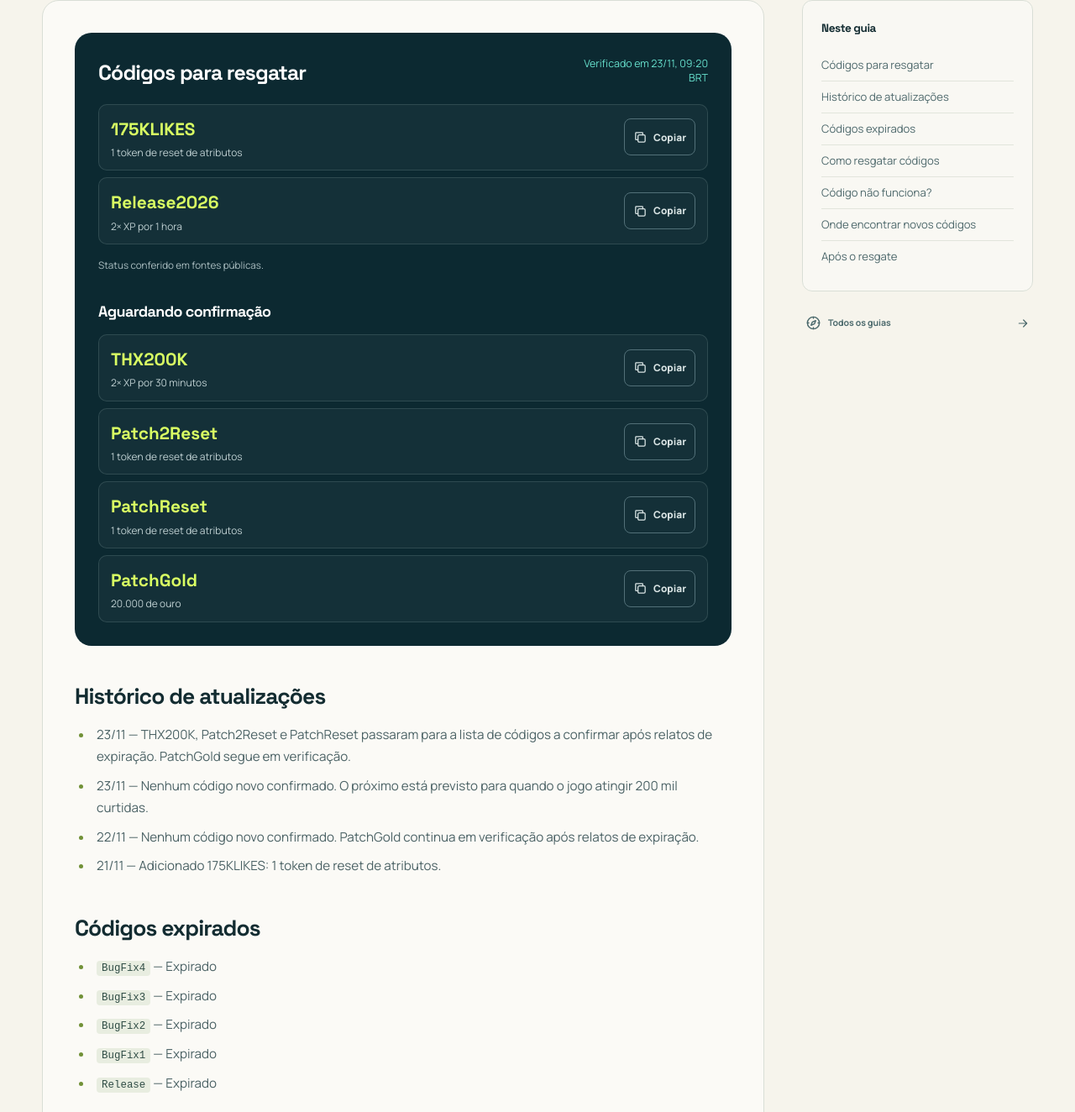
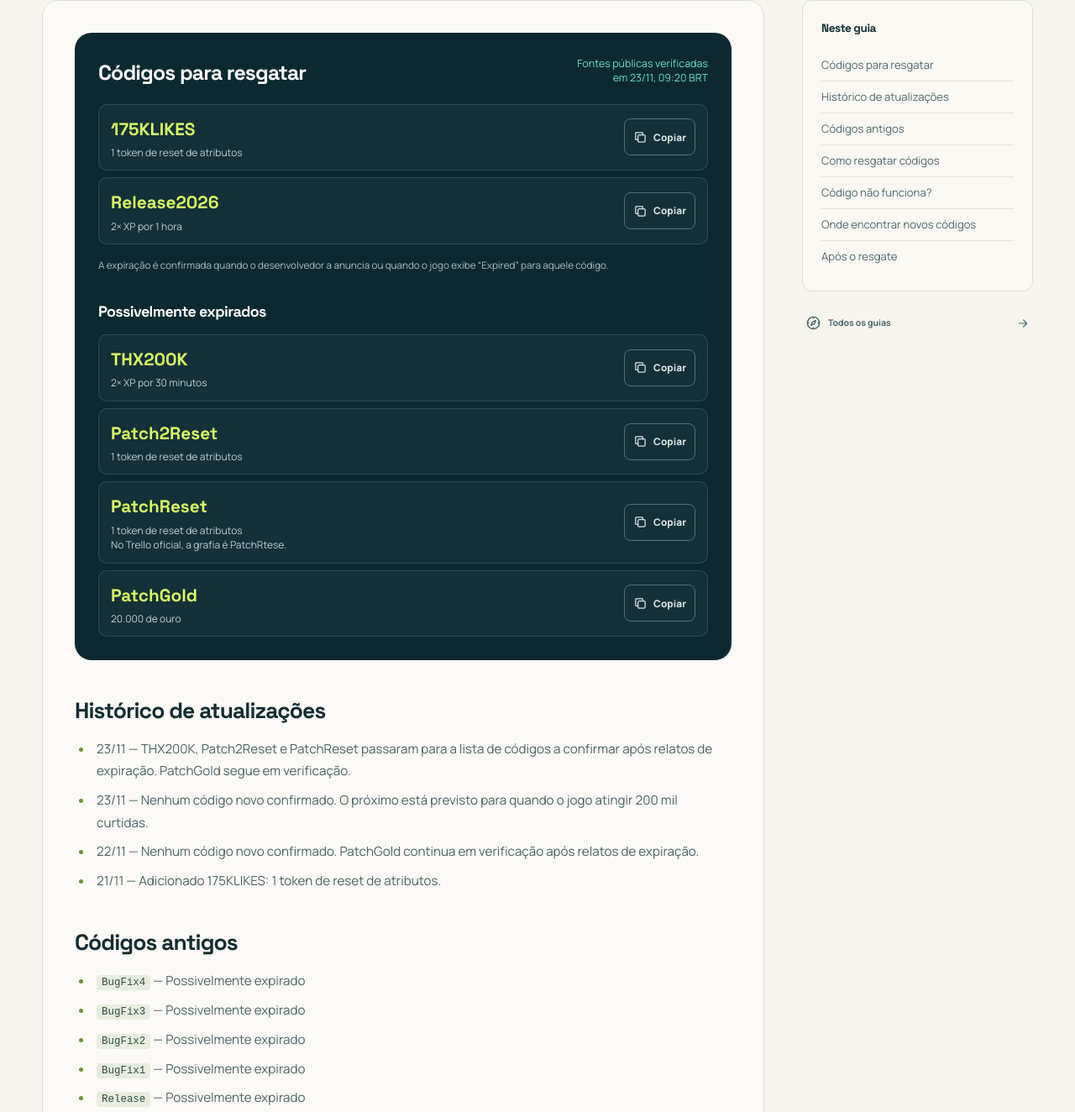
Before and after one commit to flapBird/voxseas, an Astro site: page /codigos in a window 1280 px wide. Shown: the part 221-1545 px from the top of the page at 84% size. Built offline with nearby package versions, Linux system fonts and the light colour scheme; Astro itself is replaced by a stand-in of ours.

Commit message:
fix: 按证据区分兑换码疑似过期与确认失效

```diff
--- a/src/components/CodeList.astro
+++ b/src/components/CodeList.astro
@@ -14,7 +14,7 @@ const visibleCodes = pending ? pendingCodes : codes.slice(0, limit);
 <div class:list={['code-list', { 'code-list-compact': compact }]}>
   {visibleCodes.map((item) => (
     <article class="code-item" id={entryId('code', item.code)}>
-      <div class="code-main"><code>{item.code}</code><p>{compact && item.source === 'trello' ? item.compactReward[lang] : item.reward[lang]}</p></div>
+      <div class="code-main"><code>{item.code}</code><p>{compact && 'compactReward' in item ? item.compactReward[lang] : item.reward[lang]}</p>{'note' in item && <p>{item.note[lang]}</p>}</div>
       <button class="copy-button" type="button" data-copy={item.code} aria-label={`${isTh ? 'คัดลอกโค้ด' : isEn ? 'Copy code' : 'Copiar código'} ${item.code}`} hidden>
         <Icon class="copy-default" name="copy" size={17} /><Icon class="copy-success" name="check" size={17} /><span data-copy-label>{isTh ? 'คัดลอก' : isEn ? 'Copy' : 'Copiar'}</span>
       </button>
--- a/src/components/CodeSections.astro
+++ b/src/components/CodeSections.astro
@@ -1,6 +1,6 @@
 ---
 import CodeList from './CodeList.astro';
-import { archivedCodes, codeReviews, codesReviewedISO, formatReviewStamp, pendingCodes } from '../data/codes';
+import { confirmedExpiredCodes, historicalExpiryReports, codeReviews, codesReviewedISO, formatReviewStamp, pendingCodes } from '../data/codes';
 import type { Locale } from '../data/guides';
 import { entryId } from '../lib/search-text';
 
@@ -12,13 +12,13 @@ const isEn = lang === 'en';
   <div class="codes-panel-heading">
     <h2>{isEn ? 'Codes to try' : 'Códigos para resgatar'}</h2>
     <time datetime={codesReviewedISO}>
-      {isEn ? 'Checked on' : 'Verificado em'} {formatReviewStamp(codesReviewedISO, lang, true)} BRT
+      {isEn ? 'Public sources checked on' : 'Fontes públicas verificadas em'} {formatReviewStamp(codesReviewedISO, lang, true)} BRT
     </time>
   </div>
   <CodeList lang={lang} />
-  <p class="code-disclaimer">{isEn ? 'Status checked against public reports.' : 'Status conferido em fontes públicas.'}</p>
+  <p class="code-disclaimer">{isEn ? 'Expiry is confirmed when the developer announces it or the game shows “Expired” for that code.' : 'A expiração é confirmada quando o desenvolvedor a anuncia ou quando o jogo exibe “Expired” para aquele código.'}</p>
   {pendingCodes.length > 0 && <>
-    <h3>{isEn ? 'Awaiting confirmation' : 'Aguardando confirmação'}</h3>
+    <h3>{isEn ? 'Possibly expired' : 'Possivelmente expirados'}</h3>
     <CodeList lang={lang} pending />
   </>}
 </section>
@@ -26,7 +26,13 @@ const isEn = lang === 'en';
 <ul>
   {codeReviews.map(({ checkedAt, note }) => <li><time datetime={checkedAt}>{formatReviewStamp(checkedAt, lang)}</time> — {note[lang]}</li>)}
 </ul>
-<h2 id={isEn ? 'archived-codes' : 'codigos-antigos'}>{isEn ? 'Expired codes' : 'Códigos expirados'}</h2>
+<h2 id={isEn ? 'archived-codes' : 'codigos-antigos'}>{isEn ? 'Older codes' : 'Códigos antigos'}</h2>
 <ul>
-  {archivedCodes.map((code) => <li id={entryId('code', code)}><code>{code}</code> — {isEn ? 'Expired' : 'Expirado'}</li>)}
+  {historicalExpiryReports.map((code) => <li id={entryId('code', code)}><code>{code}</code> — {isEn ? 'Possibly expired' : 'Possivelmente expirado'}</li>)}
 </ul>
+{confirmedExpiredCodes.length > 0 && <>
+<h3>{isEn ? 'Confirmed expired' : 'Expiração confirmada'}</h3>
+<ul>
+  {confirmedExpiredCodes.map((code) => <li id={entryId('code', code)}><code>{code}</code> — {isEn ? 'Expired' : 'Expirado'}</li>)}
+</ul>
+</>}
--- a/src/data/codes.ts
+++ b/src/data/codes.ts
@@ -38,15 +38,16 @@ export function formatCodesReview(lang: Locale | 'th', includeDay = true) {
 }
 
 export const codes = [
-  { code: '175KLIKES', reward: { 'pt-BR': '1 token de reset de atributos', en: '1 Stat Reset Token', th: 'โทเคนรีเซ็ตค่าสถานะ 1 ชิ้น' }, source: 'reported' },
+  { code: '175KLIKES', reward: { 'pt-BR': '1 token de reset de atributos', en: '1 Stat Reset Token', th: 'โทเคนรีเซ็ตค่าสถานะ 1 ชิ้น' }, source: 'trello' },
   { code: 'Release2026', reward: { 'pt-BR': '2× XP por 1 hora', en: 'Double XP for 1 hour', th: 'ค่าประสบการณ์ 2 เท่า นาน 1 ชั่วโมง' }, compactReward: { 'pt-BR': '2× XP', en: '2× XP', th: 'ค่าประสบการณ์ 2 เท่า' }, source: 'trello' },
 ] as const;
 
 export const pendingCodes = [
-  { code: 'THX200K', reward: { 'pt-BR': '2× XP por 30 minutos', en: 'Double XP for 30 minutes', th: 'ค่าประสบการณ์ 2 เท่า นาน 30 นาที' }, source: 'reported' },
-  { code: 'Patch2Reset', reward: { 'pt-BR': '1 token de reset de atributos', en: '1 Stat Reset Token', th: 'โทเคนรีเซ็ตค่าสถานะ 1 ชิ้น' }, source: 'reported' },
-  { code: 'PatchReset', reward: { 'pt-BR': '1 token de reset de atributos', en: '1 Stat Reset Token', th: 'โทเคนรีเซ็ตค่าสถานะ 1 ชิ้น' }, compactReward: { 'pt-BR': 'Reset', en: 'Stat reset', th: 'รีเซ็ตค่าสถานะ' }, source: 'trello' },
+  { code: 'THX200K', reward: { 'pt-BR': '2× XP por 30 minutos', en: 'Double XP for 30 minutes', th: 'ค่าประสบการณ์ 2 เท่า นาน 30 นาที' }, source: 'trello' },
+  { code: 'Patch2Reset', reward: { 'pt-BR': '1 token de reset de atributos', en: '1 Stat Reset Token', th: 'โทเคนรีเซ็ตค่าสถานะ 1 ชิ้น' }, source: 'trello' },
+  { code: 'PatchReset', reward: { 'pt-BR': '1 token de reset de atributos', en: '1 Stat Reset Token', th: 'โทเคนรีเซ็ตค่าสถานะ 1 ชิ้น' }, compactReward: { 'pt-BR': 'Reset', en: 'Stat reset', th: 'รีเซ็ตค่าสถานะ' }, note: { 'pt-BR': 'No Trello oficial, a grafia é PatchRtese.', en: 'The official Trello spells this PatchRtese.', th: 'ใน Trello ทางการสะกดว่า PatchRtese' }, source: 'reported' },
   { code: 'PatchGold', reward: { 'pt-BR': '20.000 de ouro', en: '20,000 Gold', th: 'ทอง 20,000 เหรียญ' }, compactReward: { 'pt-BR': 'Ouro', en: 'Gold', th: 'ทอง' }, source: 'trello' },
 ] as const;
 
-export const archivedCodes = ['BugFix4', 'BugFix3', 'BugFix2', 'BugFix1', 'Release'];
+export const confirmedExpiredCodes: string[] = [];
+export const historicalExpiryReports = ['BugFix4', 'BugFix3', 'BugFix2', 'BugFix1', 'Release'];
--- a/src/pages/codigos/index.astro
+++ b/src/pages/codigos/index.astro
@@ -21,7 +21,7 @@ const guide = {
 const headings = [
   { depth: 2, slug: 'codigos-ativos', text: 'Códigos para resgatar' },
   { depth: 2, slug: 'historico', text: 'Histórico de atualizações' },
-  { depth: 2, slug: 'codigos-antigos', text: 'Códigos expirados' },
+  { depth: 2, slug: 'codigos-antigos', text: 'Códigos antigos' },
   { depth: 2, slug: 'como-resgatar', text: 'Como resgatar códigos' },
   { depth: 2, slug: 'problemas', text: 'Código não funciona?' },
   { depth: 2, slug: 'novos-codigos', text: 'Onde encontrar novos códigos' },
--- a/src/pages/en/codes/index.astro
+++ b/src/pages/en/codes/index.astro
@@ -21,7 +21,7 @@ const guide = {
 const headings = [
   { depth: 2, slug: 'working-codes', text: 'Codes to try' },
   { depth: 2, slug: 'code-history', text: 'Update log' },
-  { depth: 2, slug: 'archived-codes', text: 'Expired codes' },
+  { depth: 2, slug: 'archived-codes', text: 'Older codes' },
   { depth: 2, slug: 'redeem', text: 'How to redeem codes' },
   { depth: 2, slug: 'troubleshooting', text: 'Code not working?' },
   { depth: 2, slug: 'new-codes', text: 'Where to find new codes' },
```
Also changed, not shown: src/pages/th/codes.astro (+7 -5 lines).
